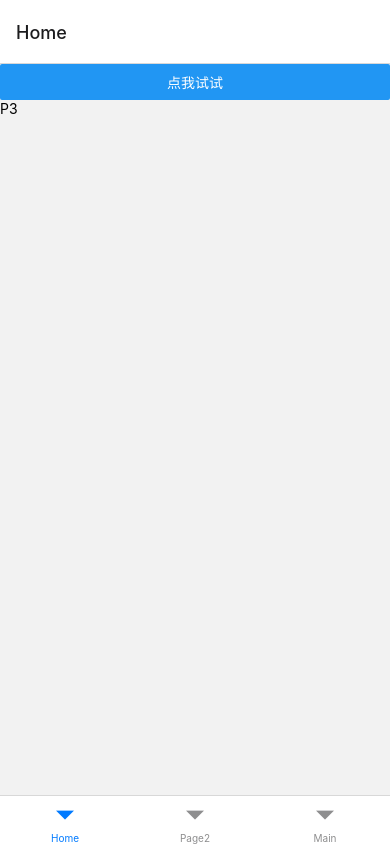
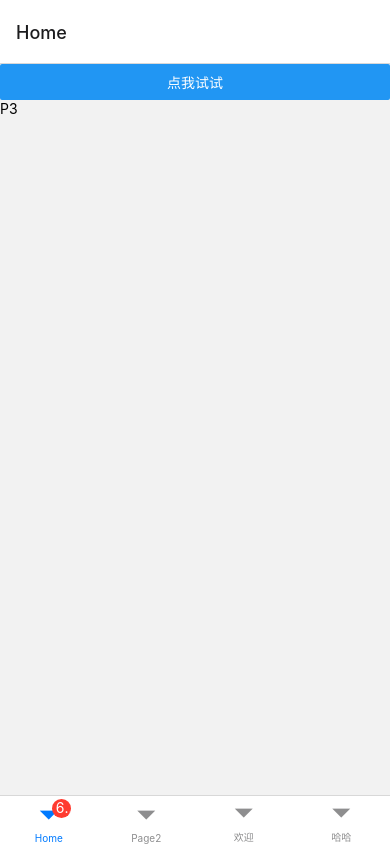
Before and after one commit to hstarorg/musical, a React Native app: screen / in a window 390 px wide. Built offline with nearby package versions, Linux system fonts and the light colour scheme.

Commit message:
feat: perfect the screen structure

```diff
--- a/App.tsx
+++ b/App.tsx
@@ -14,7 +14,7 @@ import { NavigationContainer } from '@react-navigation/native';
 import { enableScreens } from 'react-native-screens';
 import { RouteContainer } from './src/shared';
 import { navigationConfig } from './src/navigation.config';
-enableScreens();
+enableScreens(true);
 
 const App = () => {
   return (
--- a/src/navigation.config.ts
+++ /dev/null
@@ -1,15 +0,0 @@
-import { RouteConfig } from '@react-navigation/core';
-
-import HomePage from './screens/HomePage';
-import Page2 from './screens/Page2';
-import Main from './index';
-import { NavigationItem } from './shared';
-
-export const navigationConfig: NavigationItem = {
-  type: 'bottom-tabs',
-  routes: [
-    { name: 'Home', component: HomePage },
-    { name: 'Page2', component: Page2 },
-    { name: 'Main', component: Main },
-  ],
-};
--- /dev/null
+++ b/src/navigation.config.tsx
@@ -0,0 +1,39 @@
+import React from 'react';
+import { Text } from 'react-native';
+import HomePage from './screens/HomePage';
+import Page2 from './screens/Page2';
+import WelcomeScreen from './screens/WelcomeScreen';
+import { NavigationItem } from './shared';
+import { NativeStackNavigationOptions } from '@react-navigation/native-stack';
+import { BottomTabNavigationOptions } from '@react-navigation/bottom-tabs';
+
+export const navigationConfig: NavigationItem = {
+  name: 'Root',
+  type: 'bottom-tabs',
+  routes: [
+    {
+      name: 'Home',
+      component: HomePage,
+      options: { tabBarBadge: '66' } as BottomTabNavigationOptions,
+    },
+    { name: 'Page2', component: Page2 },
+    {
+      name: 'WelcomeScreen',
+      component: WelcomeScreen,
+      options: { tabBarLabel: '欢迎' },
+    },
+    {
+      name: '哈哈',
+      type: 'native-stack',
+      routes: [
+        {
+          name: 'S1',
+          component: () => {
+            return <Text>S1</Text>;
+          },
+          options: { header: () => null } as NativeStackNavigationOptions,
+        },
+      ],
+    },
+  ],
+};
--- a/src/shared/RouteContainer/index.tsx
+++ b/src/shared/RouteContainer/index.tsx
@@ -1,22 +1,43 @@
 import React from 'react';
-import { createBottomTabNavigator } from '@react-navigation/bottom-tabs';
-import { createNativeStackNavigator } from '@react-navigation/native-stack';
+import {
+  BottomTabNavigationOptions,
+  createBottomTabNavigator,
+} from '@react-navigation/bottom-tabs';
+import {
+  createNativeStackNavigator,
+  NativeStackNavigationOptions,
+} from '@react-navigation/native-stack';
+import {
+  EventMapBase,
+  NavigationState,
+  RouteConfig,
+} from '@react-navigation/core';
+import {
+  StackNavigationOptions,
+  createStackNavigator,
+} from '@react-navigation/stack';
 
 const bottomTabNavigator = createBottomTabNavigator();
 const nativeStackNavigator = createNativeStackNavigator();
+const stackNavigator = createStackNavigator();
 
 type RouteItem = {
   name: string;
   component: React.ComponentType<any>;
   type?: never;
   routes?: never;
+  options?:
+    | BottomTabNavigationOptions
+    | NativeStackNavigationOptions
+    | StackNavigationOptions;
 };
 
 export type NavigationItem = {
-  name?: never;
+  name: string;
   type: 'native-stack' | 'bottom-tabs' | 'stack';
   routes: (RouteItem | NavigationItem)[];
   component?: never;
+  options?: never;
 };
 
 export type RouteContainerProps = {
@@ -28,42 +49,49 @@ export type RouteContentProps = {
   routes: (RouteItem | NavigationItem)[];
 };
 
+function buildScreensByRoutes(
+  ScreenComp: (
+    _: RouteConfig<any, any, NavigationState, {}, EventMapBase>,
+  ) => null,
+  routes: (RouteItem | NavigationItem)[],
+) {
+  return routes.map(config => {
+    let comp = config.component;
+    if (!comp) {
+      comp = () => <RouteContent type={config.type!} routes={config.routes!} />;
+    }
+    return (
+      <ScreenComp
+        key={config.name}
+        name={config.name}
+        component={comp}
+        options={config.options}
+      />
+    );
+  });
+}
+
 const RouteContent = (props: RouteContentProps) => {
   const { type, routes } = props;
   if (type === 'bottom-tabs') {
     return (
       <bottomTabNavigator.Navigator>
-        {routes.map(config => {
-          if (config.name) {
-            return (
-              <bottomTabNavigator.Screen
-                key={config.name}
-                name={config.name}
-                component={config.component}
-              />
-            );
-          }
-          return <RouteContent type={config.type} routes={config.routes} />;
-        })}
+        {buildScreensByRoutes(bottomTabNavigator.Screen, routes)}
       </bottomTabNavigator.Navigator>
     );
   }
   if (type === 'native-stack') {
     return (
       <nativeStackNavigator.Navigator>
-        {routes.map(config => {
-          if (config.component) {
-            return (
-              <nativeStackNavigator.Screen
-                name={config.name}
-                key={config.name}
-                component={config.component}
-              />
-            );
-          }
-          return <RouteContent type={config.type} routes={config.routes} />;
-        })}
+        {buildScreensByRoutes(nativeStackNavigator.Screen, routes)}
       </nativeStackNavigator.Navigator>
+    );
+  }
+  if (type === 'stack') {
+    return (
+      <stackNavigator.Navigator>
+        {buildScreensByRoutes(stackNavigator.Screen, routes)}
+      </stackNavigator.Navigator>
     );
   }
   return null;
--- a/src/types/RouteConfig.ts
+++ /dev/null
@@ -1,4 +0,0 @@
-export type RouteConfig = {
-  name: string;
-  component: any;
-};
--- a/src/types/ScreenPropsBase.ts
+++ b/src/types/ScreenPropsBase.ts
@@ -1,6 +1,7 @@
 export type ScreenPropsBase = {
   navigation: {
     navigate: (name: string) => void;
+    jumpTo: (name: string) => void;
   };
   route: {
     name: string;
--- a/src/types/index.ts
+++ b/src/types/index.ts
@@ -1,2 +1 @@
 export * from './ScreenPropsBase';
-export * from './RouteConfig';
```
Also changed, not shown: src/screens/WelcomeScreen/index.tsx (renamed from src/index.tsx).
